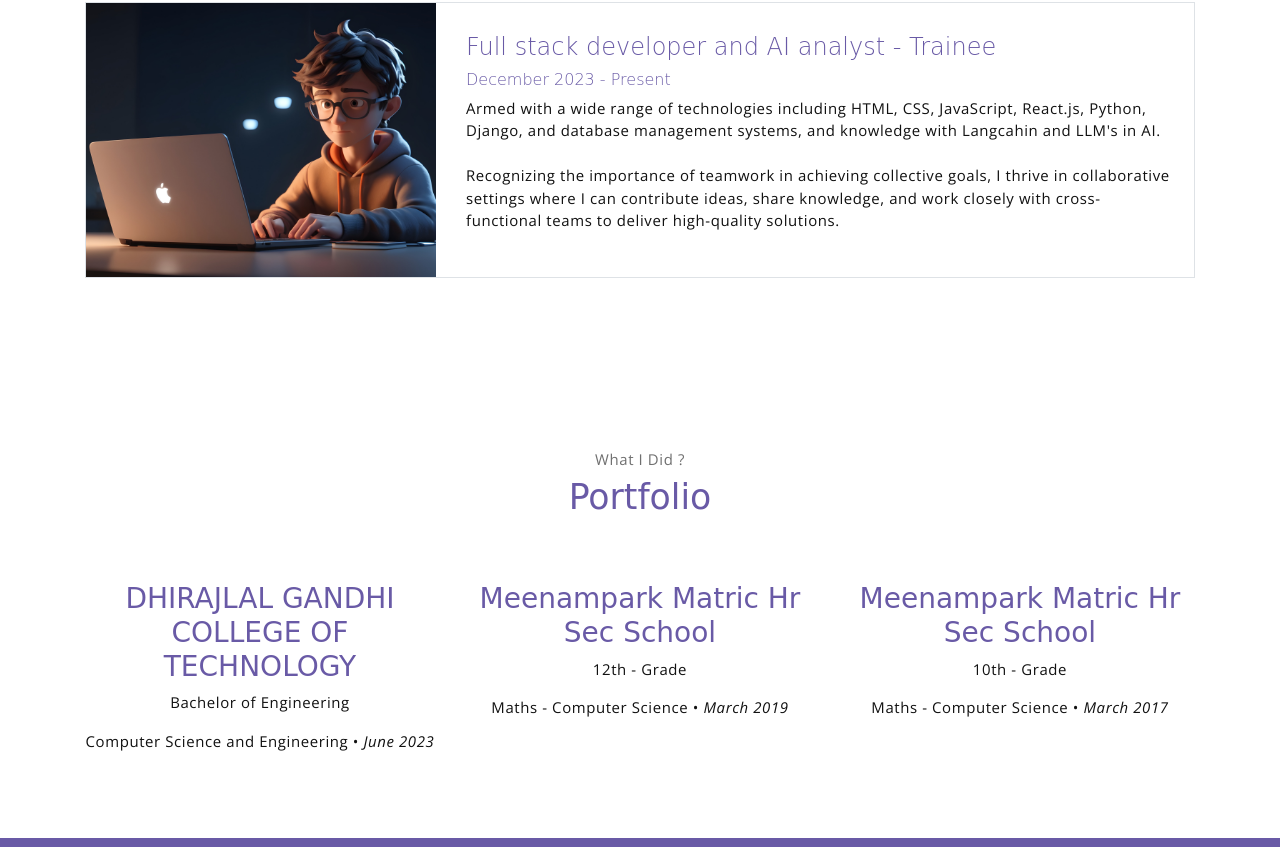
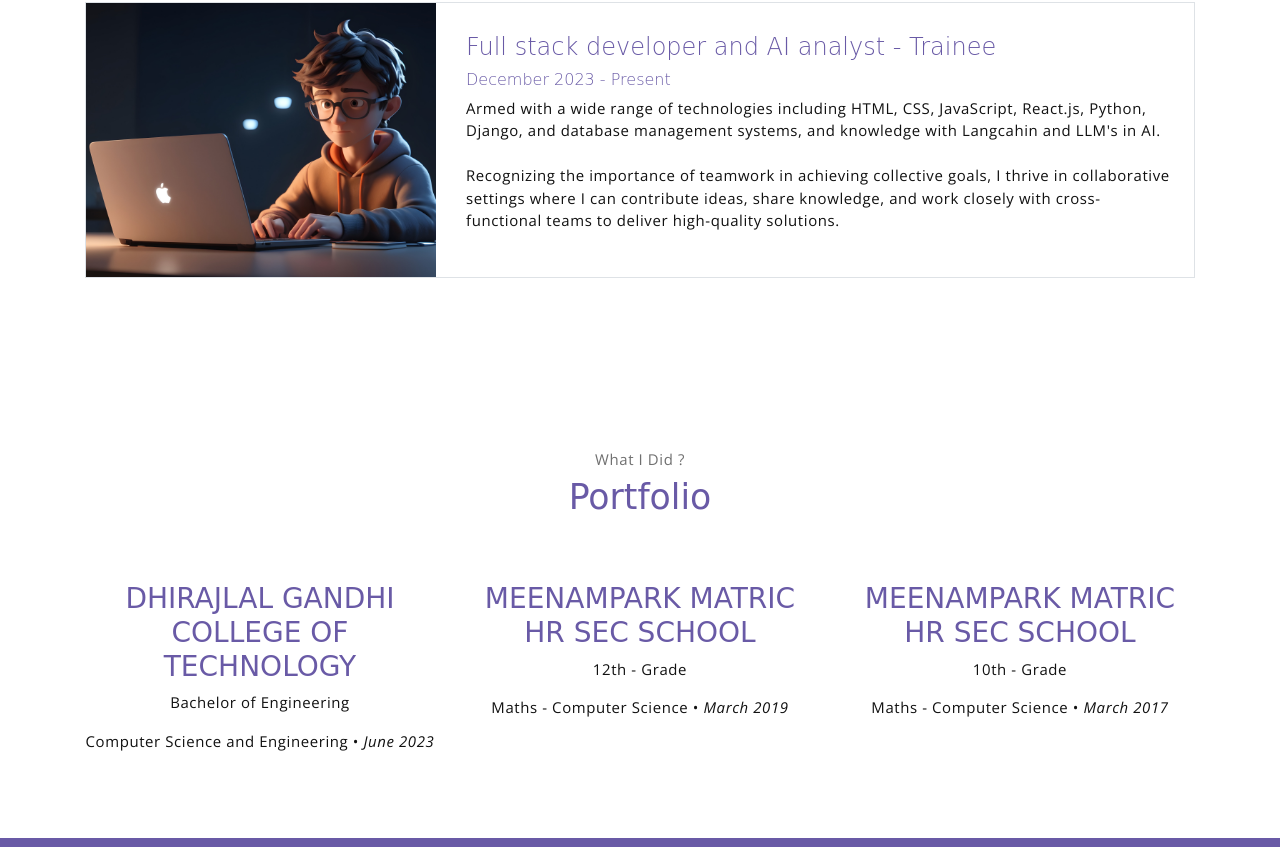
Before and after one commit to Srikv2001/Portfolio, a plain HTML site: page index.html in a window 1280 px wide. Shown: the part 1763-2610 px from the top of the page. Drawn offline with nearby package versions, Linux system fonts and the light colour scheme; a web font is replaced by a local one.

Commit message:
Update index.html

```diff
--- a/index.html
+++ b/index.html
@@ -90,7 +90,7 @@
     <!-- service section -->
     <section class="section" id="service">
         <div class="container text-center">
-            <h6 class="section-title mb-6">Skills</h6>
+            <h3 class="section-title mb-6">SKILLS</h3>
             <!-- row -->
             <div class="row">
                 <div class="col-md-6 col-lg-3">
@@ -197,7 +197,7 @@
                 <div class="col-md-4">
                     <div class="twelve columns">
 
-                        <h3>Meenampark Matric Hr Sec School</h3>
+                        <h3>MEENAMPARK MATRIC HR SEC SCHOOL</h3>
                         <p>12th - Grade</p>
                         <p class="info">Maths - Computer Science <span>&bull;</span> <em class="date">March 2019</em></p>
 
@@ -207,7 +207,7 @@
                 <div class="col-md-4">
                     <div class="twelve columns">
 
-                        <h3>Meenampark Matric Hr Sec School</h3>
+                        <h3>MEENAMPARK MATRIC HR SEC SCHOOL</h3>
                         <p>10th - Grade</p>
                         <p class="info">Maths - Computer Science <span>&bull;</span> <em class="date">March 2017</em></p>
 
```
